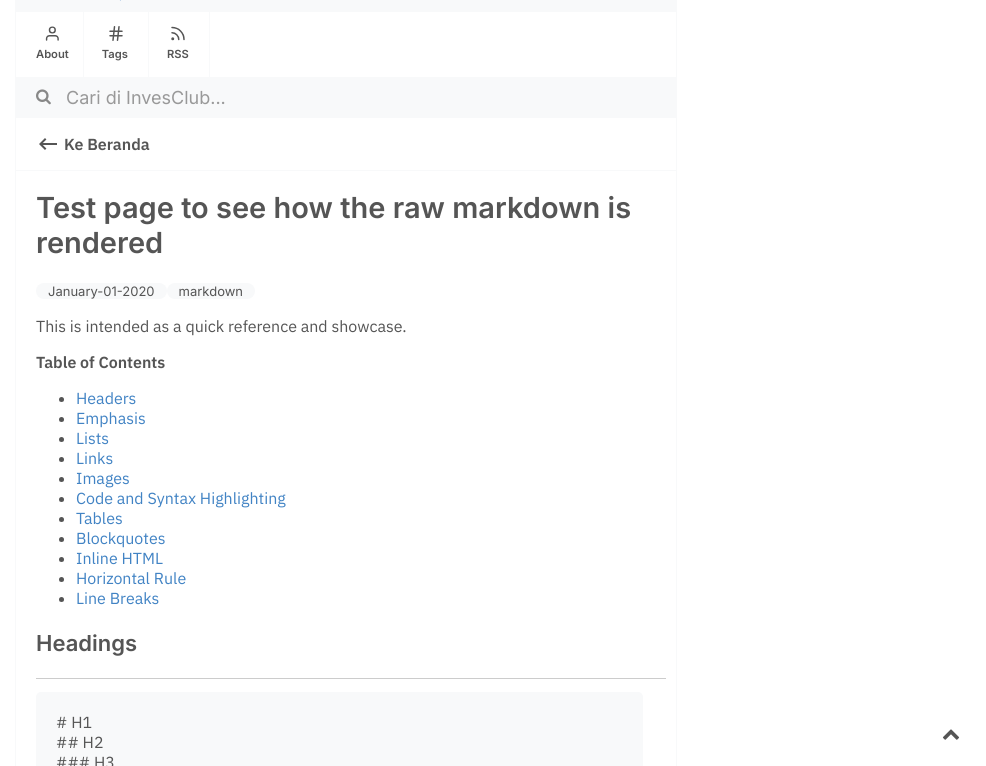
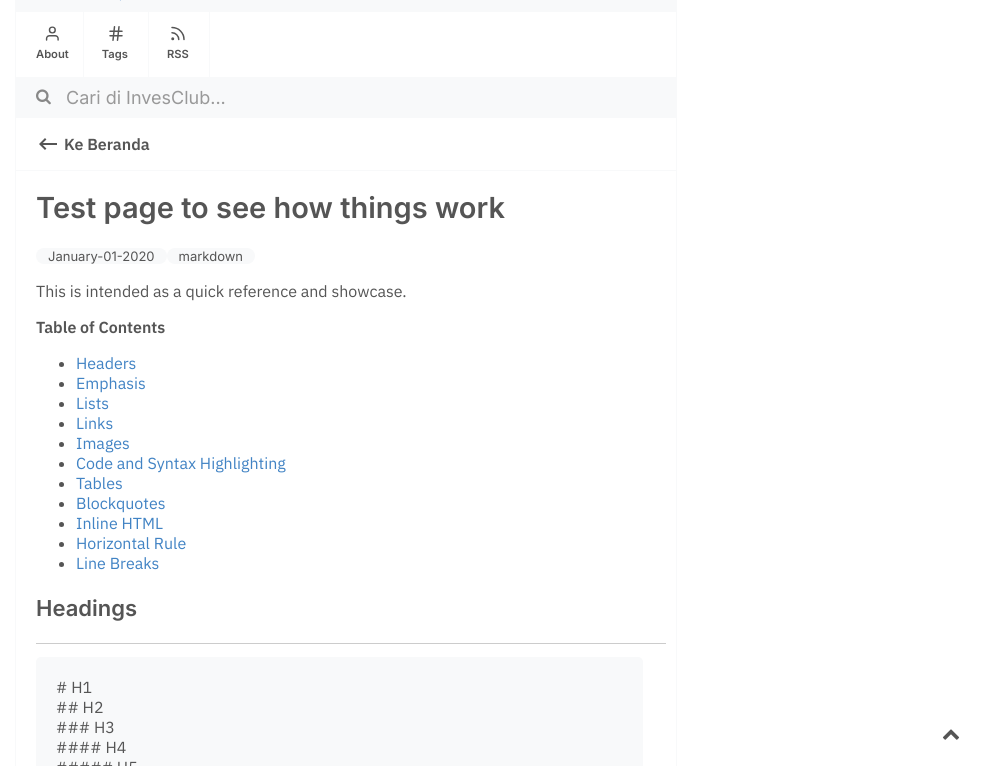
Before and after one commit to invesclub/invesclub.github.io, a Jekyll site: the page built from _posts/2020-01-01-Test-page-to-see-how-the-markdown-is-rendered.md, in a window 1280 px wide and 900 px high, cut to the strip 134-900 px from the top of the window. Shown: the whole strip, without its empty margins (294-1280 px from the left). Built offline with Jekyll 4.4.1, drawn with Linux system fonts in a browser that asks for light colours; comment, search, counter and statistics services are not loaded.

Commit message:
Update 2020-01-01-Test-page-to-see-how-the-markdown-is-rendered.md

```diff
--- a/_posts/2020-01-01-Test-page-to-see-how-the-markdown-is-rendered.md
+++ b/_posts/2020-01-01-Test-page-to-see-how-the-markdown-is-rendered.md
@@ -1,5 +1,5 @@
 ---
-title: Test page to see how the raw markdown is rendered
+title: Test page to see how things work
 tags: markdown
 comments: true
 ---
```
